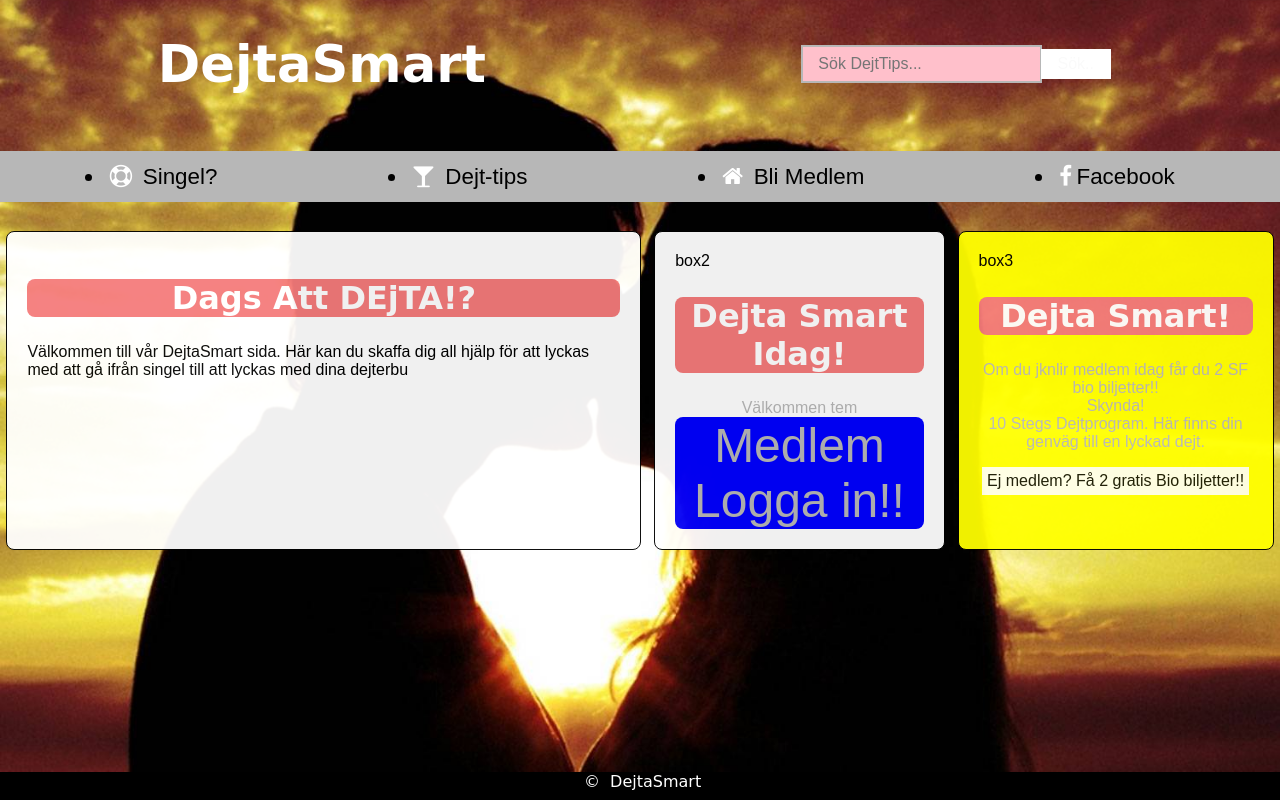
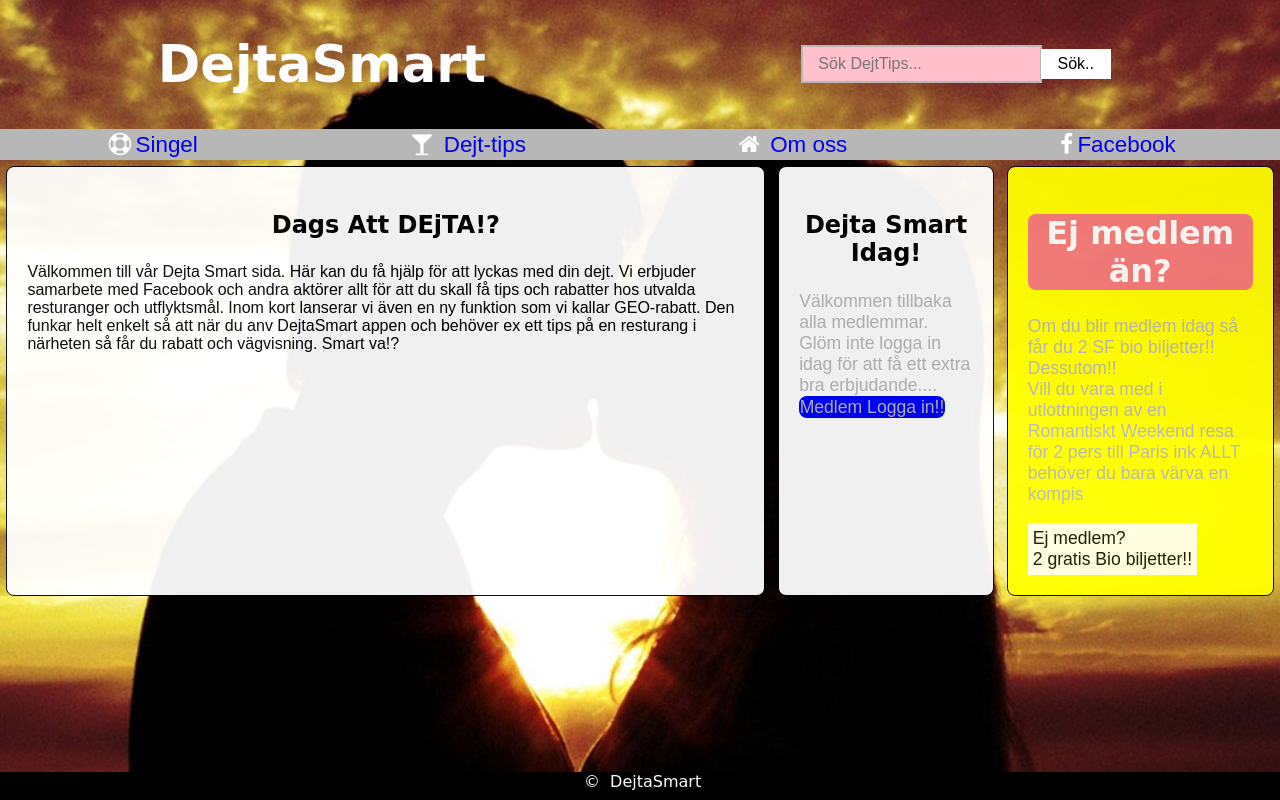
Before and after one commit to mikaelholmsten/dejtasmart, a website: page app/index.html in a window 1280 px wide. Drawn offline with Linux system fonts and the light colour scheme; a web font is replaced by a local one.

Commit message:
småfix
små fix padding etc

```diff
--- a/app/index.html
+++ b/app/index.html
@@ -31,10 +31,10 @@
 	</header>
     <nav>
     	<ul>
-    		<li><i class="fa fa-life-bouy"></i> Singel?</li>
-    		<li><i class=" fa fa-glass"></i> Dejt-tips</li>
-    		<li><i class=" fa fa-home"></i> Bli Medlem</li>
-    		<li><i class=" fa fa-facebook"></i>Facebook </li>
+    		<li><i class="fa fa-life-bouy"></i><a href="#">Singel</a></li>
+    		<li><i class=" fa fa-glass"></i><a href="#"> Dejt-tips</a></li>
+    		<li><i class=" fa fa-home"></i><a href="#"> Om oss</a></li>
+    		<li><i class=" fa fa-facebook"></i><a href="#">Facebook</a> </li>
 
 
     	</ul>
@@ -46,19 +46,19 @@
         <aside class="box box1">
            <body>
 
-            <h2> Dags Att DEjTA!? </h2>
+            <h3> Dags Att DEjTA!? </h3>
 
             <article>
-                <p> Välkommen till vår DejtaSmart sida. Här kan du skaffa dig all hjälp för att lyckas med att gå ifrån singel till att lyckas med dina dejterbu
+                <p> Välkommen till vår Dejta Smart sida. Här kan du få hjälp för att lyckas med din dejt. Vi erbjuder samarbete med Facebook och andra aktörer allt för att du skall få tips och rabatter hos utvalda resturanger och utflyktsmål. Inom kort lanserar vi även en ny funktion som vi kallar GEO-rabatt. Den funkar helt enkelt så att när du anv DejtaSmart appen och behöver ex ett tips på en resturang i närheten så får du rabatt och vägvisning. Smart va!?
                 </p>
             </article>
         </aside>
 
-        <section class="box box2">box2
-            <h2>Dejta Smart Idag!</h2>
+        <section class="box box2">
+            <h3>Dejta Smart Idag!</h3>
                 <div class="medlem-text">
                     <div >
-                   Välkommen tem<br>
+                   Välkommen tillbaka alla medlemmar. Glöm inte logga in idag för att få ett extra bra erbjudande....<br>
                     </div>
 
                     <article>
@@ -66,13 +66,13 @@
                     </article>
                 </div>
          </section>
-            <section class="box box3">box3
-        <h2>Dejta Smart!</h2>
+            <section class="box box3">
+        <h2>Ej medlem än?</h2>
                 <div class="medlem-text">
-            <p>Om du jknlir medlem idag får du 2 SF bio biljetter!! <br>Skynda! <br>
-                10 Stegs Dejtprogram. Här finns din genväg till en lyckad dejt. </p>
+            <p>Om du blir medlem idag så får du 2 SF bio biljetter!! <br> Dessutom!! <br>
+                Vill du vara med i utlottningen av en Romantiskt Weekend resa för 2 pers till Paris ink ALLT behöver du bara värva en kompis</p>
             <article>
-          <a class="ejmedlem" href="#">Ej medlem? Få 2 gratis Bio biljetter!!</a>
+          <a class="ejmedlem" href="#">Ej medlem? <br>2 gratis Bio biljetter!!</a>
             </article>
         </div>
 
--- a/app/scss/styles.scss
+++ b/app/scss/styles.scss
@@ -1,12 +1,13 @@
 
 $standard:#b7b7b7; /* standard färg variab */
 $border-std: 8px; /* border radius variabel*/
+$color:#fdfdfd;
 
-@mixin header-style { /*mixin för headern*/
+@mixin header-style($color) { /*mixin för headern*/
 
   font-weight: bold;
   text-transform: none;
-  color: white;
+  color: $color;
     text-align:center;
     justify-content: space-between;
     align-items: baseline;
@@ -16,7 +17,7 @@
 h1, h2, h3, h4
     {
 
-        @include header-style;
+        @include header-style($color);
         border-radius: $border-std;
     }
 
@@ -38,7 +39,7 @@
         width:100%;
         background-color:black;
         text-align: center;
-        color:white;
+        color:$color;
     }
 
 @mixin boxstyle
@@ -66,8 +67,10 @@
 
 background-color: yellow;
 }
-
-
+h3 {font-size: 1.5em;}
+h3, h4 {
+    color: black;
+}
 h2 {
 
     background-color: #f57b7b;
@@ -78,10 +81,11 @@
 aside
     {
         order: 1;
+
         display: flex;
         opacity:0.9;
         background-color: white;
-        padding: 20px;
+        padding: 2px;
         color:black;
         text-align: left;
     }
@@ -89,31 +93,31 @@
 
 .medlem-text
     {
-        font-size: 1em;
+        font-size: 1.1em; /* i box tre för målgrupp 2 icke medlemmar*/
         color: $standard;
-        text-align:center;
+        text-align:left;
         }
 
-.medlem
+.medlem         /* medlem inlog*/
     {
         color: $standard;
 
         text-decoration: none;
-        padding: 1px;
-        font-size: 3em;
+        padding: 0.5px;
+        font-size: 1em;
         display: inline-block;
         background-color: blue;
         border-radius: $border-std;
     }
 
-.ejmedlem
+.ejmedlem    /* locktext för prio2 Gratis biobiljetter*/
     {
         color: black;
         background: white;
         opacity:0.75;
         text-decoration: none;
         padding: 5px;
-        display: flex;
+
         font-size: 4em;
     }
 
@@ -158,10 +162,8 @@
     {
         font-family: 'Merienda One', cursive;
         display: flex;
-
-        font-size: 1.6em;
-
-        color: $standard;
+       font-size: 1.6em;
+       color: $standard;
     }
 
 #nav-toggle
@@ -182,21 +184,23 @@
         display: block; /* visar hamburg ch checkad */
     }
 
-nav
+nav    /* nästat in lite kod*/
+{
+    display: none; /* dold mobilmeny */
+ul
     {
-        display: none; /* dold mobilmeny */
-    }
-
-nav ul
-    {
+        text-decoration: none;
+        list-style-type: none;
         text-align: left;
         background-color: $standard;
         display: flex;
         flex-flow: column wrap; /* mobil meny kolumn*/
         font-size: 1.4em;
         display: block;
-        padding: 10px;
+        padding: 0;
+        margin: 0;
     }
+}
 
 .search-form
     {
@@ -217,6 +221,7 @@
 
         flex-flow: nowrap;
     }
+
     .box1 {order: -1;}
     .box3 {order: 3;}
     header > label
@@ -262,7 +267,7 @@
         left: -2%;
         border: 2px solid white;
         background-color: white;
-        color: #fafafa;
+        color: black;
     }
 
 .ejmedlem
```
Also changed, not shown: app/css/styles.css.
